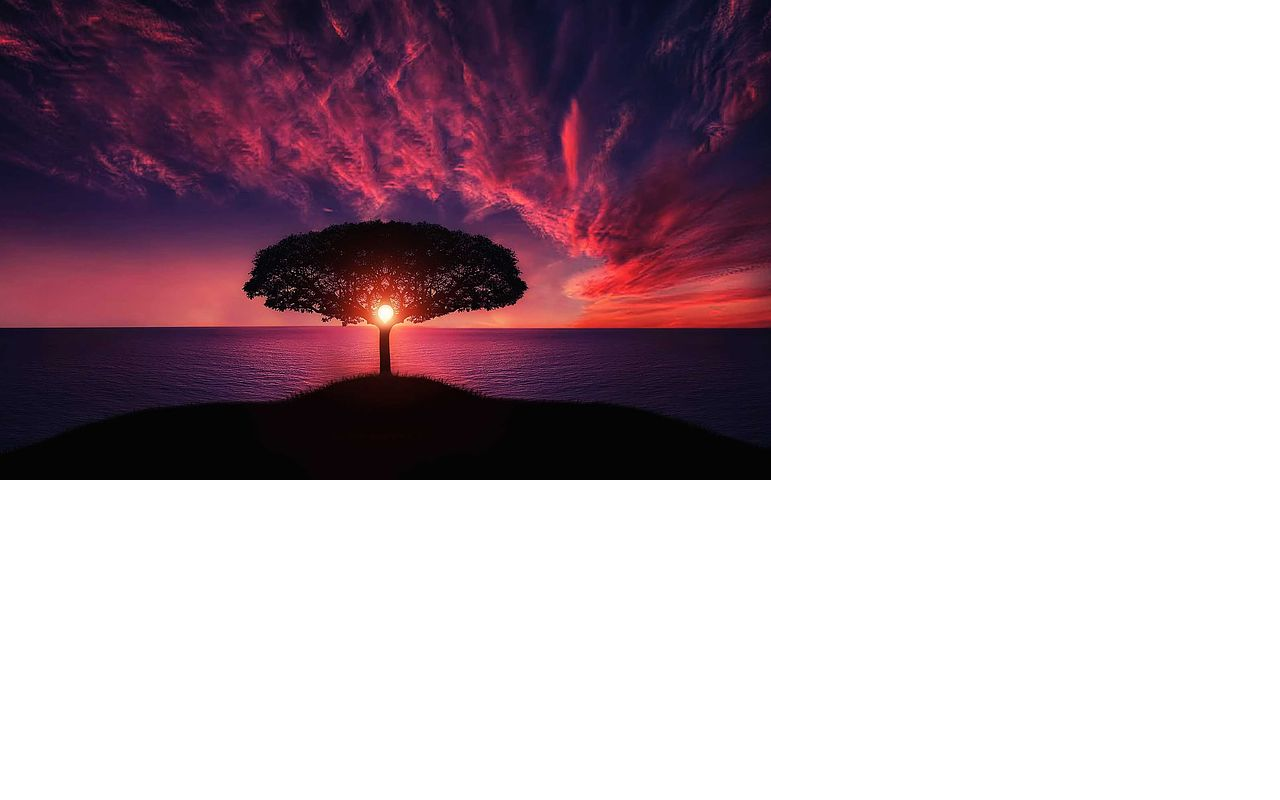
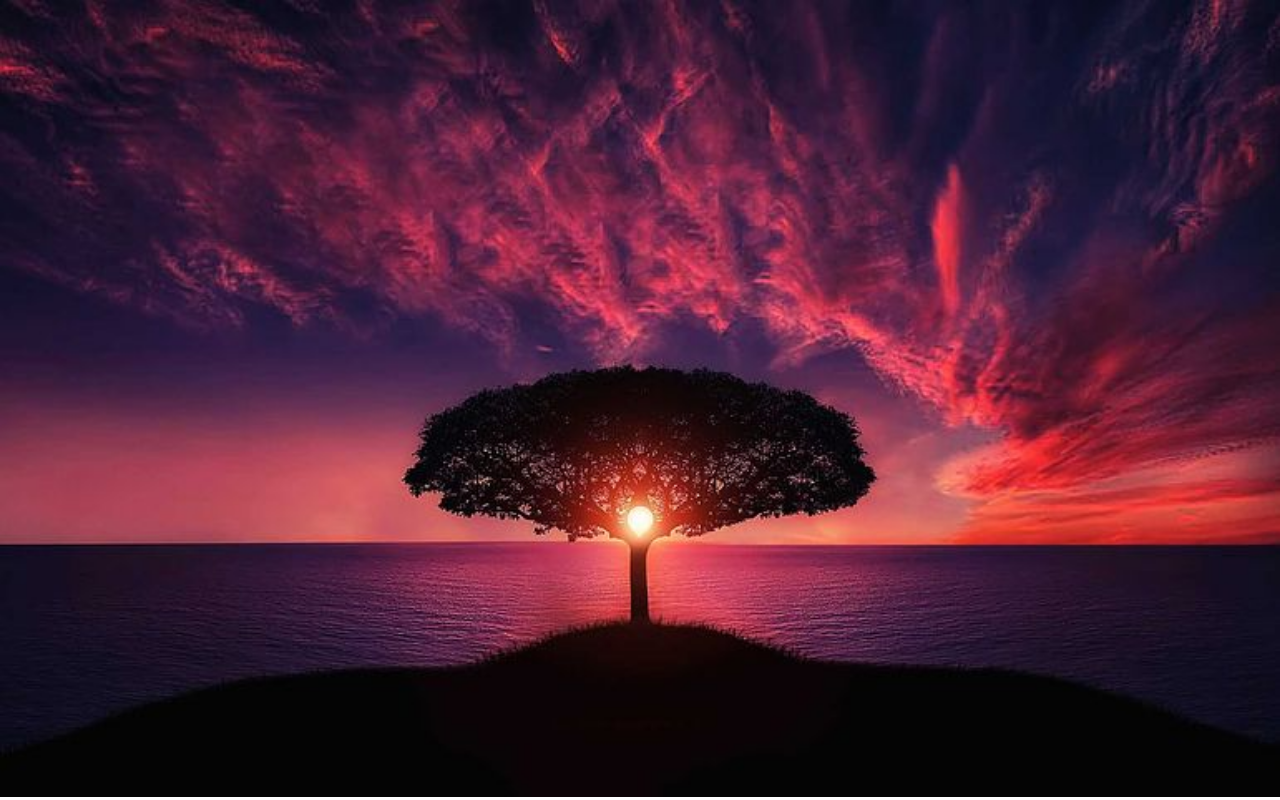
Before and after one commit to shahriar08/first-repo, a plain HTML site: page index.html in a window 1280 px wide. Drawn offline with Linux system fonts and the light colour scheme.

Commit message:
second commit

```diff
--- a/index.html
+++ b/index.html
@@ -8,8 +8,6 @@
     <link rel="stylesheet" href="style.css">
 </head>
 <body>
-    <div class="bg-img">
-        <img src="one.jpg" alt="">
-    </div>
+
 </body>
 </html>
--- a/style.css
+++ b/style.css
@@ -3,3 +3,8 @@
     padding: 0;
     box-sizing: border-box;
 }
+body{
+    background-image: url('one.jpg');
+    background-size: cover;
+    background-repeat: no-repeat;
+}
```
